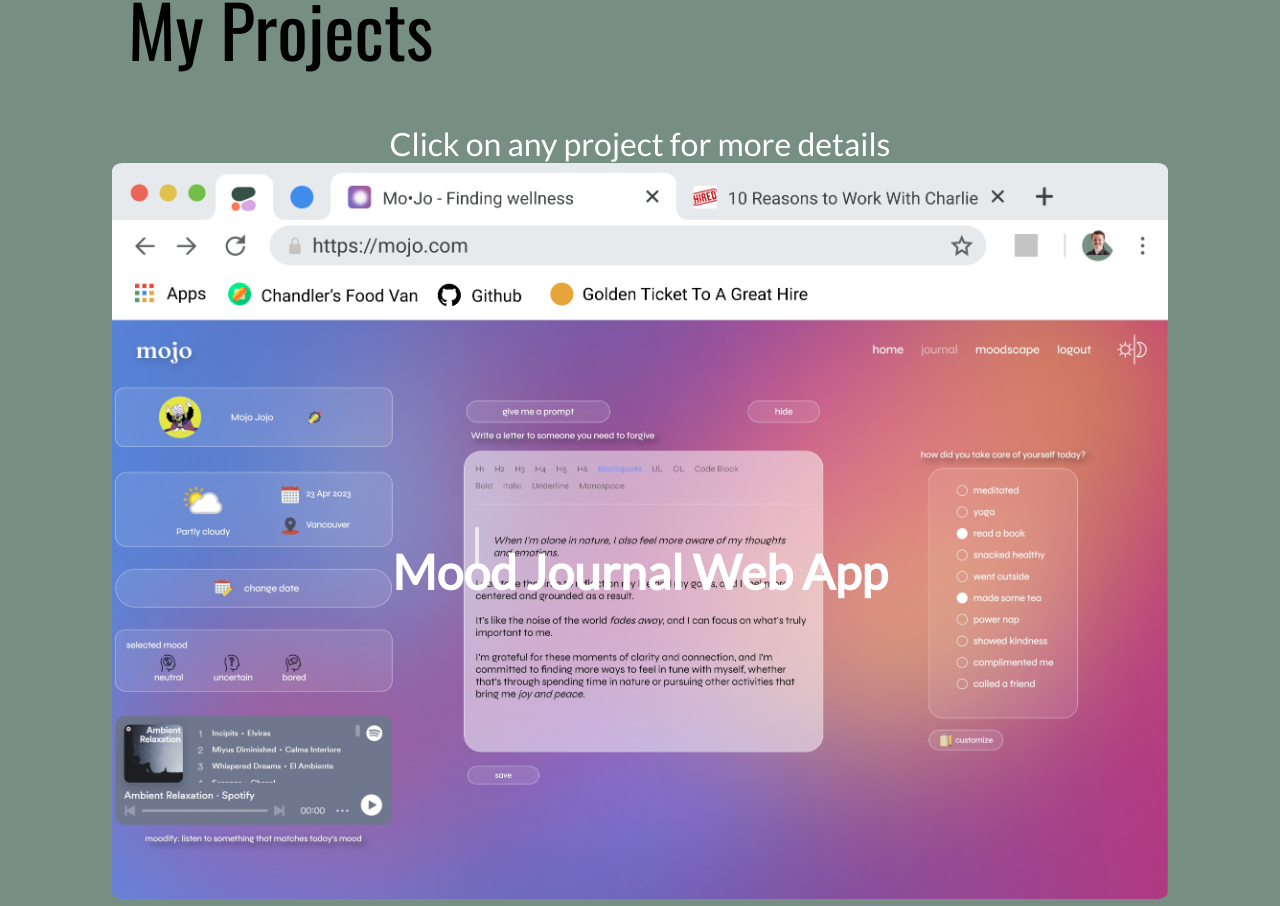
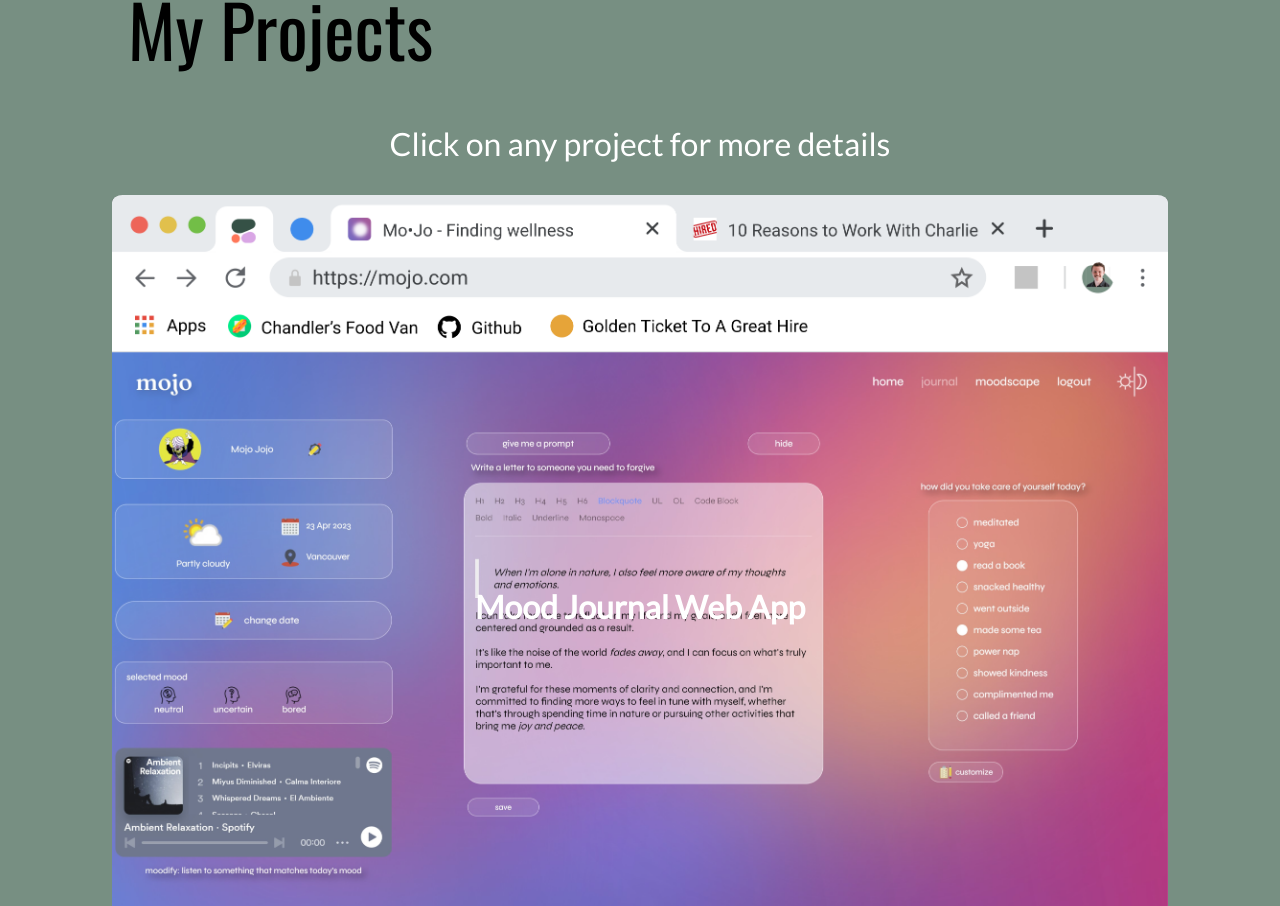
Before and after one commit to charlie-chandler/portfolio, a React (Create React App) app: page / in a window 1280 px wide. Shown: the part 3887-4793 px from the top of the page. Built offline with nearby package versions, Linux system fonts and the light colour scheme.

Commit message:
Moved arrows, dots, and slide titles to correct positions

```diff
--- a/src/styles/Carousel.css
+++ b/src/styles/Carousel.css
@@ -20,12 +20,13 @@
 }
 
 .slider-container {
-  height: 50rem;
-  width: 70rem;
+  height: 55rem;
+  width: 74rem;
   position: relative;
   font-family: 'Lato';
   margin-left: auto;
   margin-right: auto;
+  margin-top: 2rem;
 }
 
 .active {
@@ -53,12 +54,12 @@
 .slide-title,
 .slide-text {
   width: 100%;
-  height: 100%;
+  height: 5rem;
   color: white;
-  font-size: 3rem;
+  font-size: 2rem;
   position: absolute;
   text-align: center;
-  top: 95%;
+  top: 98%;
   z-index: 10;
 }
 
@@ -70,6 +71,8 @@
 
 .prev,
 .next {
+  display: flex;
+  justify-content: center;
   color: transparent;
   cursor: pointer;
   z-index: 100;
@@ -80,7 +83,7 @@
   margin-top: -3rem;
   font-size: 40px;
   font-weight: bold;
-  border-radius: 0px 5px 5px 0px;
+  border-radius: 5px 5px 5px 5px;
 }
 
 .slider-container:hover .prev,.slider-container:hover .next {
@@ -96,15 +99,14 @@
 
 .next {
   right: 0;
-  border-radius: 5px 0px 0px 5px;
 }
 
 .all-dots {
   width: 100%;
-  height: 100%;
+  height: 2rem;
   position: absolute;
   display: flex;
-  top: 85%;
+  top: 87%;
   justify-content: center;
   z-index: 200;
 }
@@ -138,23 +140,3 @@
 .play-pause {
   color: rgb(255, 255, 255);
 }
-
-
-/* .custom-wrapper {
-  width: 75%;
-  height: 30rem;
-  margin: auto;
-}
-
-
-.splide__slide img {
-  width: 60rem;
-  height: 40rem;
-  border-radius: 1%;
-}
-
-.splide__arrows {
-  position: relative; /* Add this rule to position the arrows relative to the carousel */
-  /* top: auto;
-  bottom: -45rem;
-} */
```
